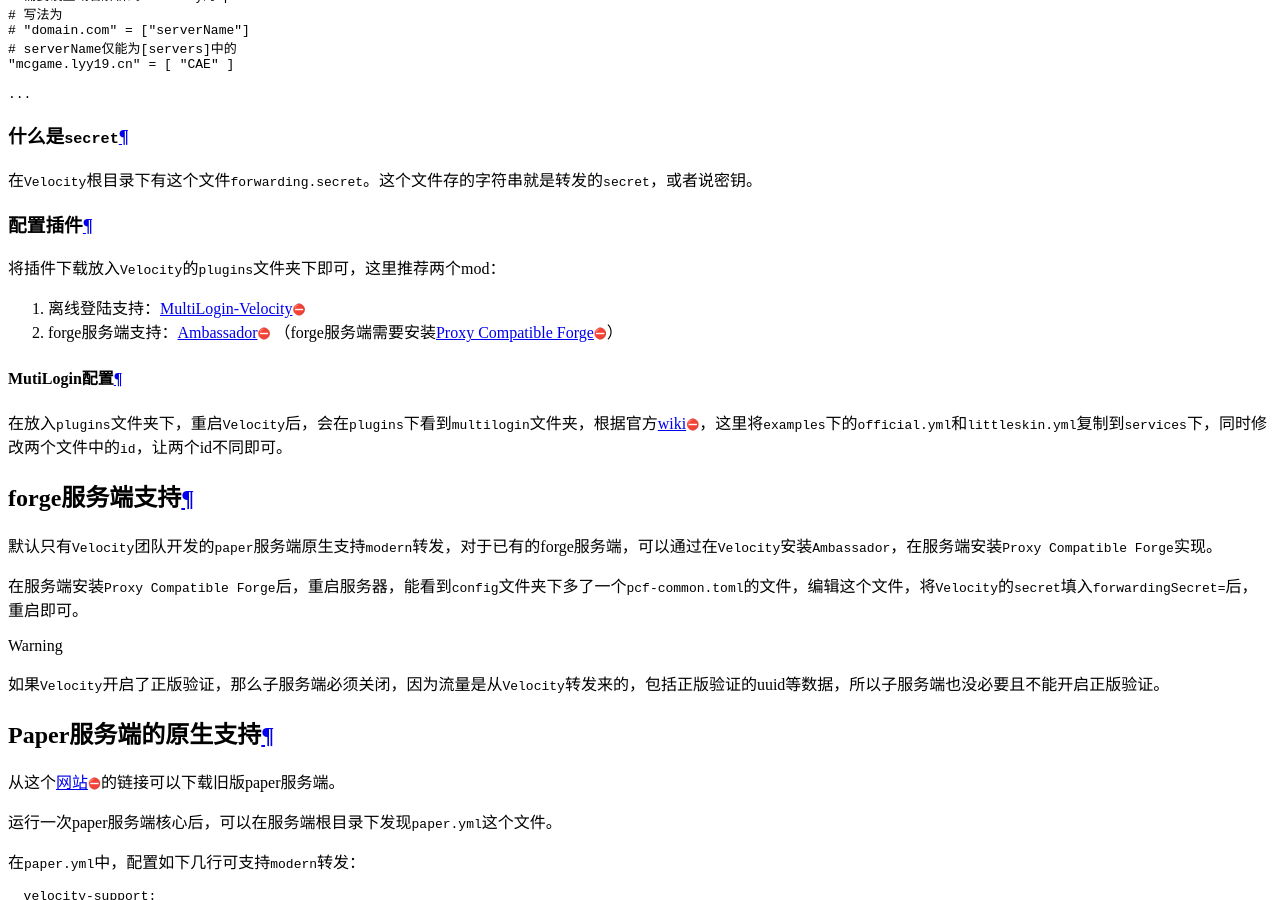
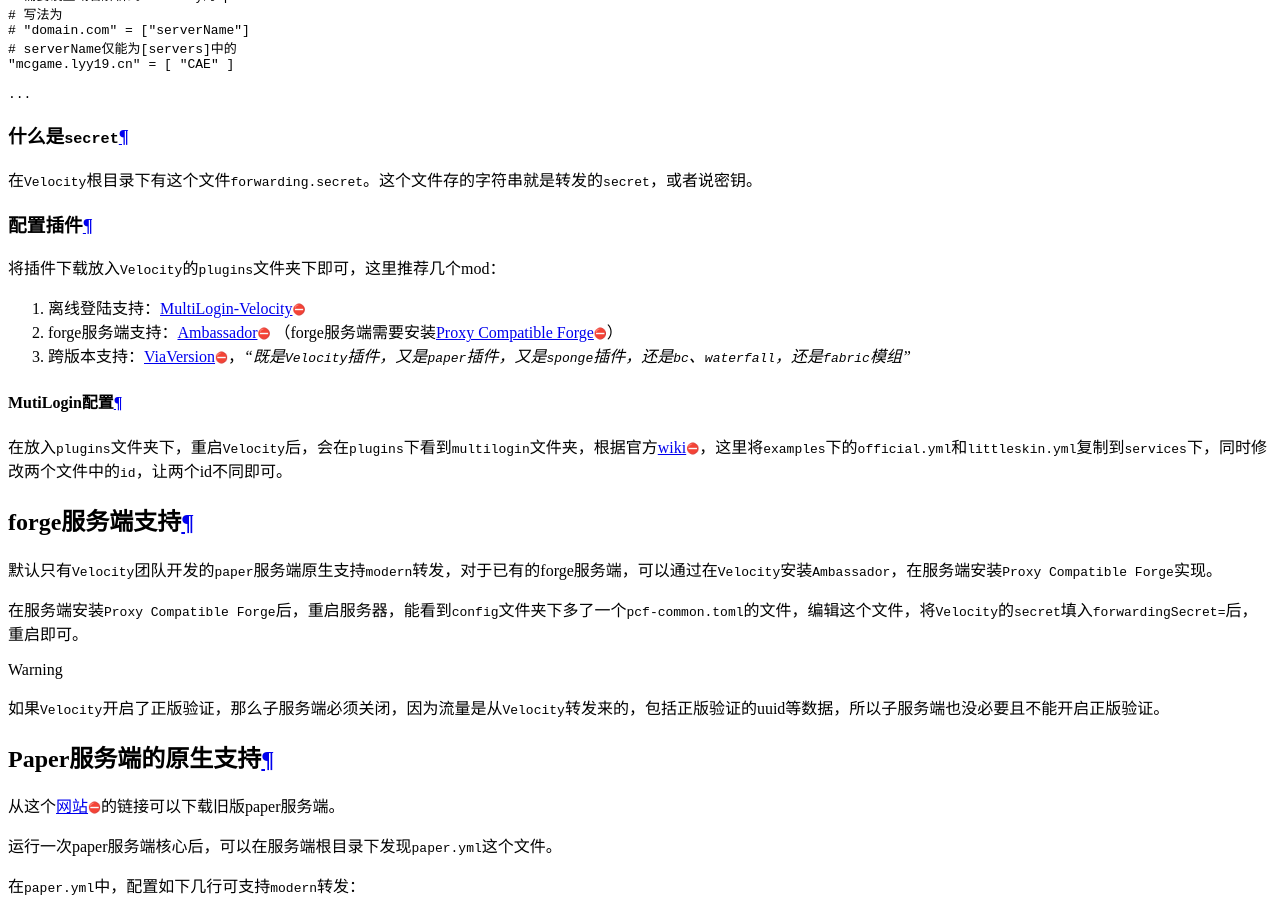
Before and after one commit to lyy1119/lyy1119.github.io, an MkDocs documentation site: the page built from docs/电子游戏/我的世界/groupServer.md, in a window 1280 px wide and 900 px high, scrolled down 15801 px. Built offline with MkDocs 1.6.1 and Material for MkDocs 9.7.7, drawn with Linux system fonts in a browser that asks for light colours; nearby versions of some CDN libraries; comment, search, counter and statistics services are not loaded.

Commit message:
write exp

```diff
--- a/docs/电子游戏/我的世界/groupServer.md
+++ b/docs/电子游戏/我的世界/groupServer.md
@@ -100,10 +100,11 @@
 
 ### 配置插件
 
-将插件下载放入`Velocity`的`plugins`文件夹下即可，这里推荐两个mod：
+将插件下载放入`Velocity`的`plugins`文件夹下即可，这里推荐几个mod：
 
 1. 离线登陆支持：[MultiLogin-Velocity](https://github.com/CaaMoe/MultiLogin)
 2. forge服务端支持：[Ambassador](https://modrinth.com/plugin/ambassador) （forge服务端需要安装[Proxy Compatible Forge](https://www.mcmod.cn/class/13564.html)）
+3. 跨版本支持：[ViaVersion](https://www.mcmod.cn/class/5760.html)，*“既是`Velocity`插件，又是`paper`插件，又是`sponge`插件，还是`bc`、`waterfall`，还是`fabric`模组”*
 
 #### MutiLogin配置
 
```
